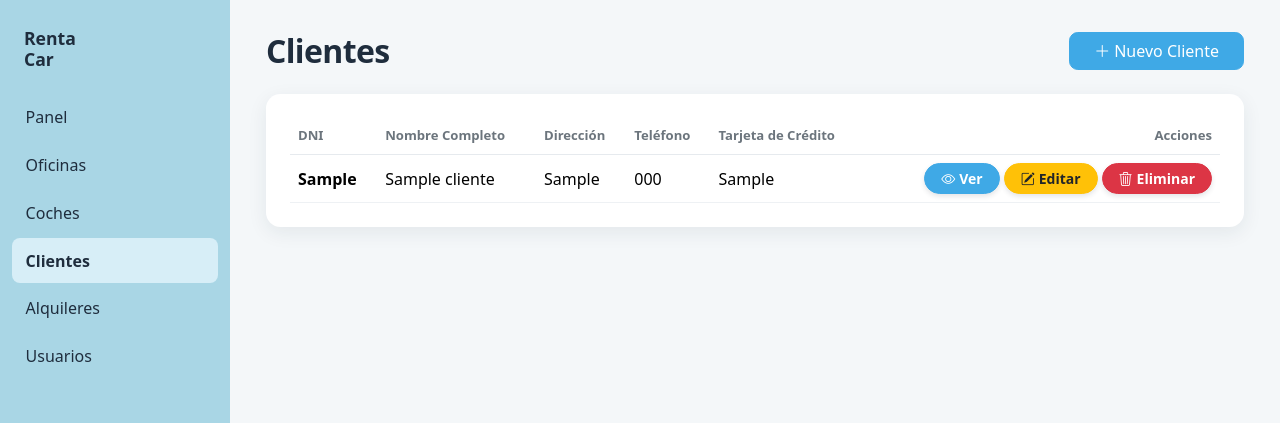
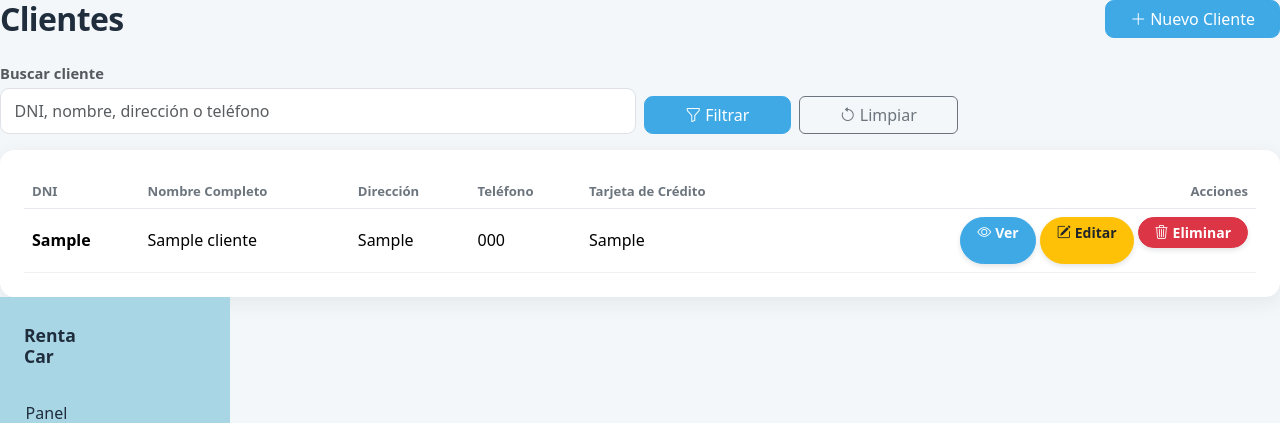
Before and after one commit to SofiaBeatrizPerezOchoa/MiniProyecto1, a Laravel app: page /cliente in a window 1280 px wide. Shown: the top 423 px of the page. Run offline with Laravel 12, Linux system fonts and the light colour scheme; a user stored in the database is signed in; data comes from the database, SQL or seed files in the repository; tables that the repository leaves empty hold one stand-in row (values such as "Sample post").

Commit message:
Implementacion de filtro en clientes

```diff
--- a/app/Http/Controllers/ClienteController.php
+++ b/app/Http/Controllers/ClienteController.php
@@ -3,6 +3,7 @@
 namespace App\Http\Controllers;
 
 use App\Models\Cliente;
+use Illuminate\Database\Eloquent\Builder;
 use Illuminate\Http\RedirectResponse;
 use Illuminate\Http\Request;
 use Illuminate\Validation\Rule;
@@ -13,11 +14,27 @@ class ClienteController extends Controller
     /**
      * Display a listing of the resource.
      */
-    public function index(): View
+    public function index(Request $request): View
     {
-        $datosClientes = Cliente::all();
+        $buscar = trim((string) $request->query('buscar', ''));
 
-        return view('cliente.index')->with('clientes', $datosClientes);
+        $clientes = Cliente::query()
+            ->when($buscar !== '', function (Builder $query) use ($buscar): void {
+                $query->where(function (Builder $query) use ($buscar): void {
+                    $query->where('DNI', 'like', "%{$buscar}%")
+                        ->orWhere('nombre', 'like', "%{$buscar}%")
+                        ->orWhere('direccion', 'like', "%{$buscar}%")
+                        ->orWhere('telefono', 'like', "%{$buscar}%");
+                });
+            })
+            ->orderBy('nombre')
+            ->paginate(10)
+            ->withQueryString();
+
+        return view('cliente.index', [
+            'clientes' => $clientes,
+            'filtros' => ['buscar' => $buscar],
+        ]);
     }
 
     /**
--- a/resources/views/cliente/index.blade.php
+++ b/resources/views/cliente/index.blade.php
@@ -16,6 +16,23 @@
                     <button type="button" class="btn-close" data-bs-dismiss="alert" aria-label="Cerrar"></button>
                 </div>
             @endif
+
+            <form action="{{ route('cliente.index') }}" method="GET" class="row g-2 align-items-end mb-3">
+                <div class="col-12 col-lg-6">
+                    <label for="buscar" class="form-label small text-muted mb-1">Buscar cliente</label>
+                    <input type="text" id="buscar" name="buscar" value="{{ $filtros['buscar'] }}" class="form-control" placeholder="DNI, nombre, dirección o teléfono">
+                </div>
+                <div class="col-12 col-lg-3">
+                    <div class="d-flex gap-2">
+                        <button type="submit" class="btn btn-primary flex-fill">
+                            <i class="bi bi-funnel me-1"></i>Filtrar
+                        </button>
+                        <a href="{{ route('cliente.index') }}" class="btn btn-outline-secondary flex-fill">
+                            <i class="bi bi-arrow-counterclockwise me-1"></i>Limpiar
+                        </a>
+                    </div>
+                </div>
+            </form>
 
             <div class="panel p-3 p-md-4">
                 <div class="table-responsive">
@@ -59,13 +76,21 @@
                             @empty
                                 <tr>
                                     <td colspan="6" class="text-center text-muted py-4">
-                                        No hay clientes registrados. <a href="{{ route('cliente.create') }}">Crea el primero</a>.
+                                        @if($filtros['buscar'] !== '')
+                                            No hay clientes que coincidan con los filtros.
+                                        @else
+                                            No hay clientes registrados. <a href="{{ route('cliente.create') }}">Crea el primero</a>.
+                                        @endif
                                     </td>
                                 </tr>
                             @endforelse
                         </tbody>
                     </table>
                 </div>
+
+                @if($clientes->hasPages())
+                    <div class="mt-3">
+                        {{ $clientes->links('pagination::bootstrap-5') }}
+                    </div>
+                @endif
             </div>
-
-@endsection
```
Also changed, not shown: MEMORY.md (+9 -0 lines), tests/Feature/Cliente/ClienteFilterTest.php (added, +63 -0 lines).
